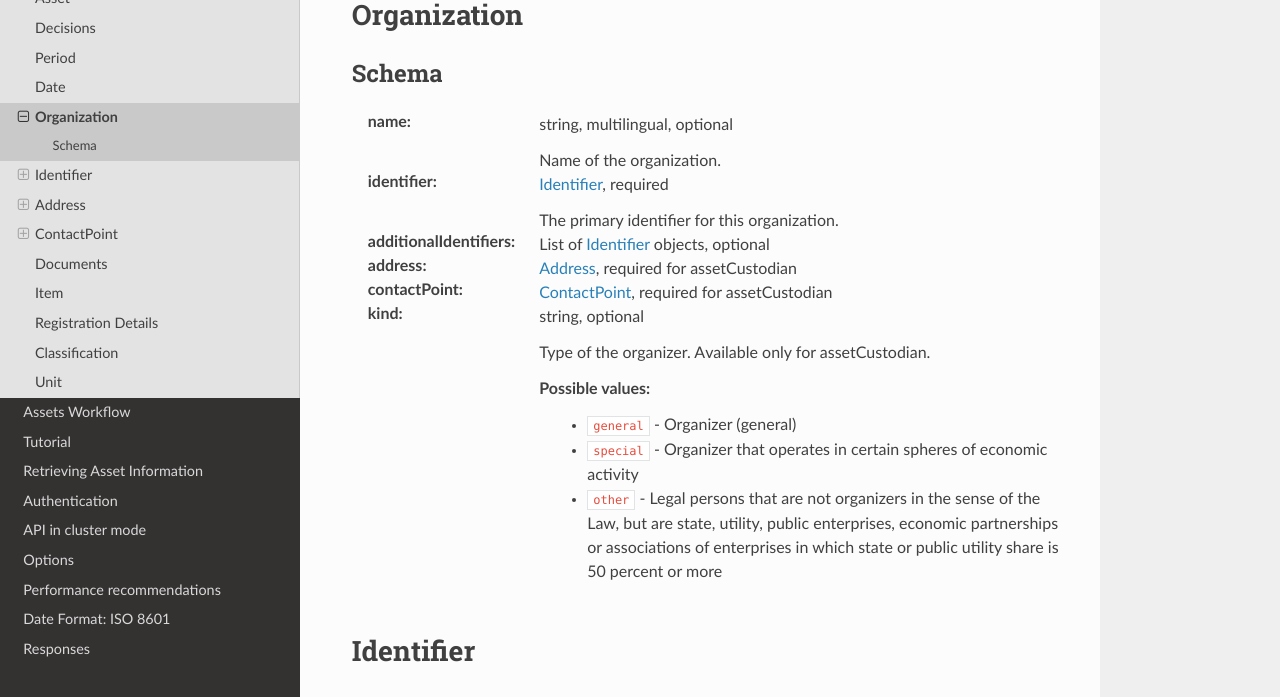
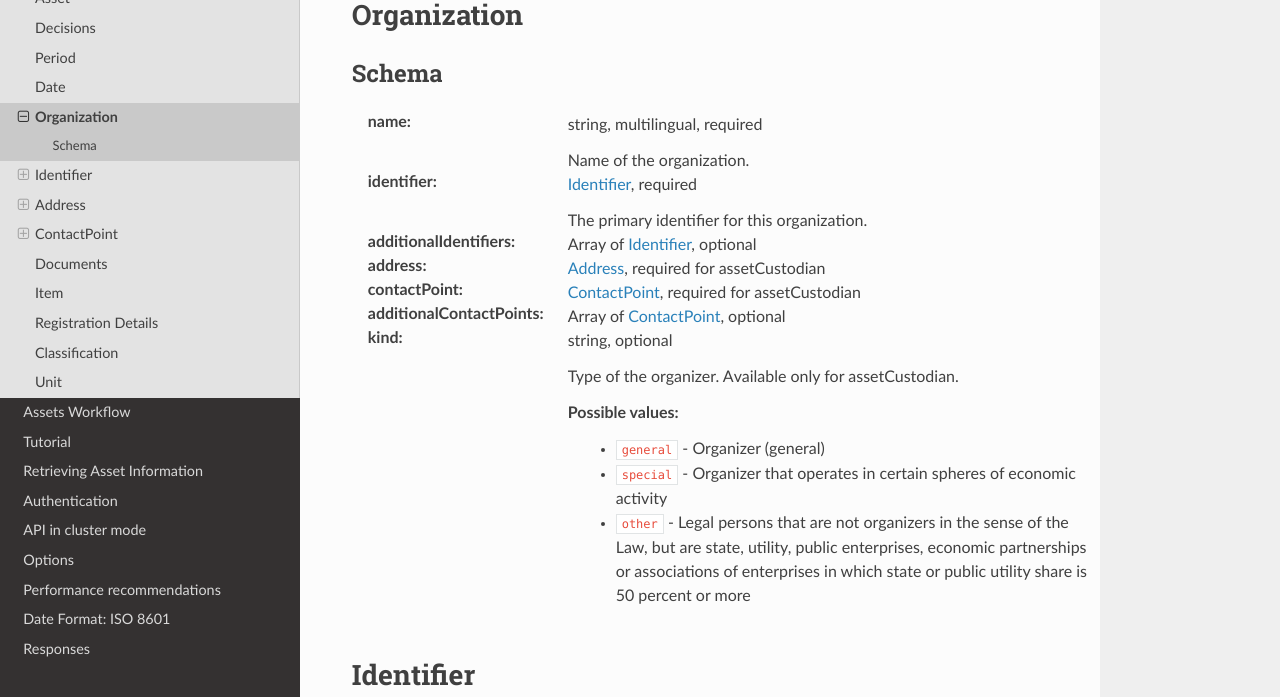
Before and after one commit to openprocurement/openregistry.assets.bounce, a Sphinx documentation site: the page built from docs/source/standard/organization.rst, in a window 1280 px wide and 900 px high, cut to the strip 203-900 px from the top of the window. Built offline with Sphinx 7.4.7 and the Read the Docs theme 2.0.0, drawn with Linux system fonts in a browser that asks for light colours.

Commit message:
Update item asset documents and organization sections

```diff
--- a/docs/source/standard/documents.rst
+++ b/docs/source/standard/documents.rst
@@ -42,6 +42,10 @@ Schema
     * `cancellationDetails` - **Cancellation Details**
 
     Reasons why the asset has to be deleted.
+
+    * `x_dgfAssetFamiliarization` - **Asset Familiarization**
+
+    Goods examination procedure rules / Asset familiarization procedure in data room. Contains information on where and when a given document can be examined offline.
 
 :title:
     string, multilingual, required
--- a/docs/source/standard/item.rst
+++ b/docs/source/standard/item.rst
@@ -33,8 +33,10 @@ Schema
     It is required for `classification.scheme` to be `CAV-PS` or `CPV`. The
     `classification.id` should be valid `CAV-PS` or `CPV` code.
 
+    The CPV & CAV-PS codes accuracy should be equal to the class (XXXX0000-Y) at least.
+
 :additionalClassifications:
-    List of :ref:`Classification` objects, optional
+    List of :ref:`Classification`, optional
 
     |ocdsDescription|
     An array of additional classifications for the item. See the
--- a/docs/source/standard/organization.rst
+++ b/docs/source/standard/organization.rst
@@ -12,7 +12,7 @@ Schema
 ------
 
 :name:
-    string, multilingual, optional
+    string, multilingual, required
 
     Name of the organization.
 
@@ -22,13 +22,16 @@ Schema
     The primary identifier for this organization.
 
 :additionalIdentifiers:
-    List of :ref:`identifier` objects, optional
+    Array of :ref:`identifier`, optional
 
 :address:
     :ref:`Address`, required for assetCustodian
 
 :contactPoint:
     :ref:`ContactPoint`, required for assetCustodian
+
+:additionalContactPoints:
+    Array of :ref:`ContactPoint`, optional
 
 :kind:
     string, optional
```
Also changed, not shown: docs/source/standard/asset.rst (+26 -2 lines).
